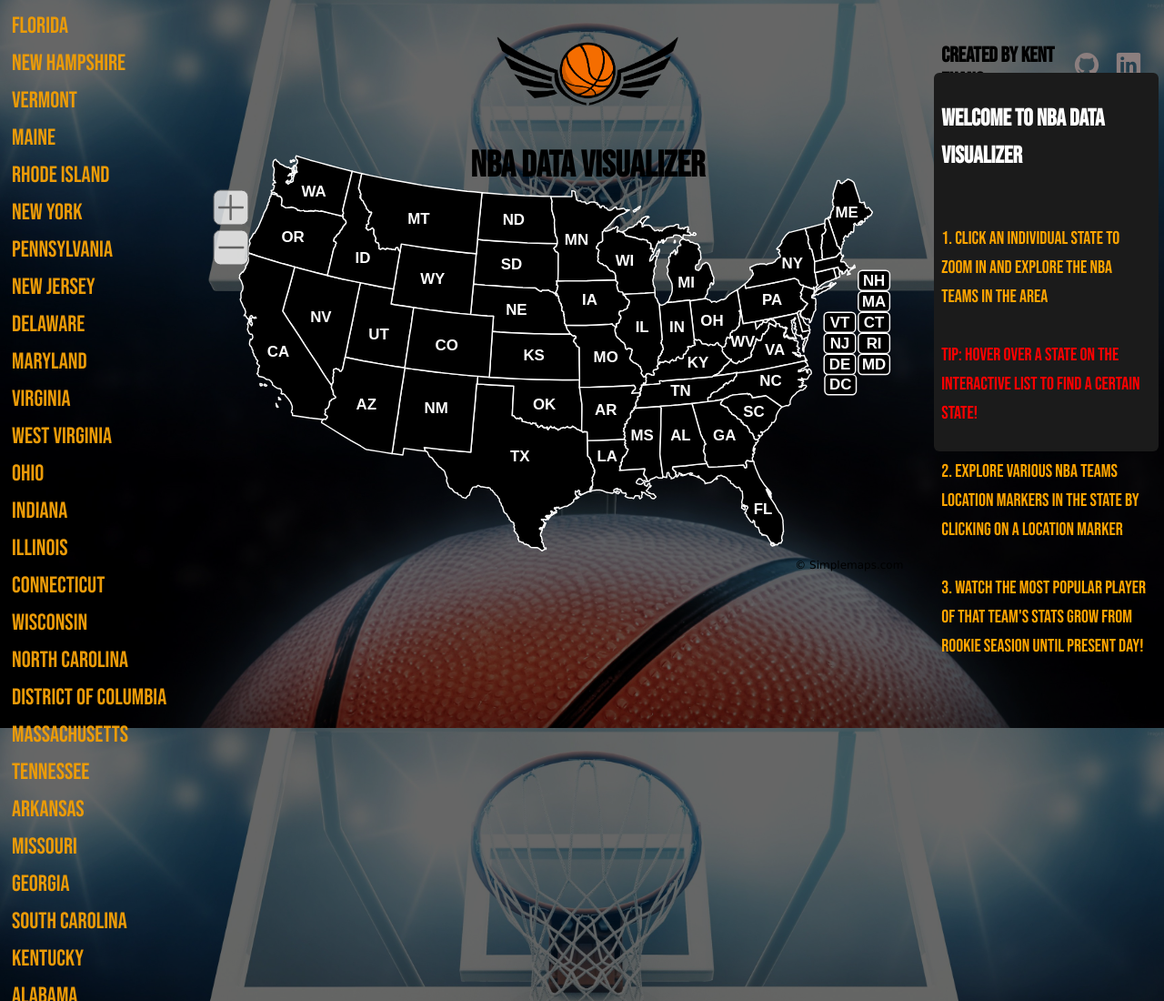
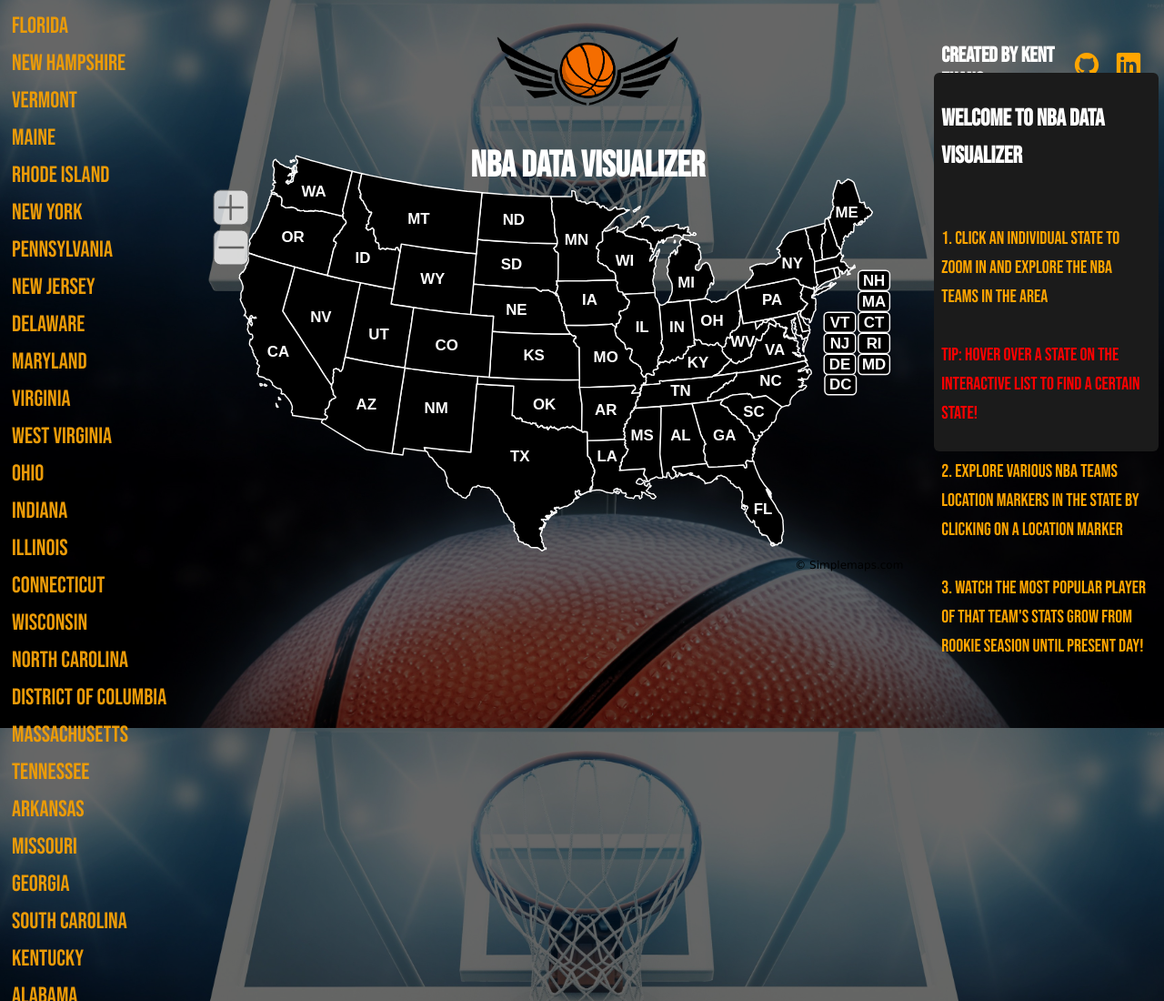
Before and after one commit to kentzhang06/NBA_JS_Project, a website built with webpack: page index.html in a window 1280 px wide. Shown: the top 1100 px of the page at 91% size. Built offline with nearby package versions, Linux system fonts and the light colour scheme.

Commit message:
style logos

```diff
--- a/src/index.scss
+++ b/src/index.scss
@@ -65,6 +65,7 @@
     width: 200px;
   }
   h2 {
+    color: white;
     font-size: 40px;
   }
 }
@@ -103,7 +104,17 @@
   border-bottom: #0c0c0c;
 
   h3 {
+    color: white;
     margin-right: 15px;
+  }
+
+  ion-icon {
+    color:orange;
+    transition: 0.6s;
+  }
+
+  ion-icon:hover {
+    color: darkgray;
   }
 }
 
```
Also changed, not shown: dist/main.css.
